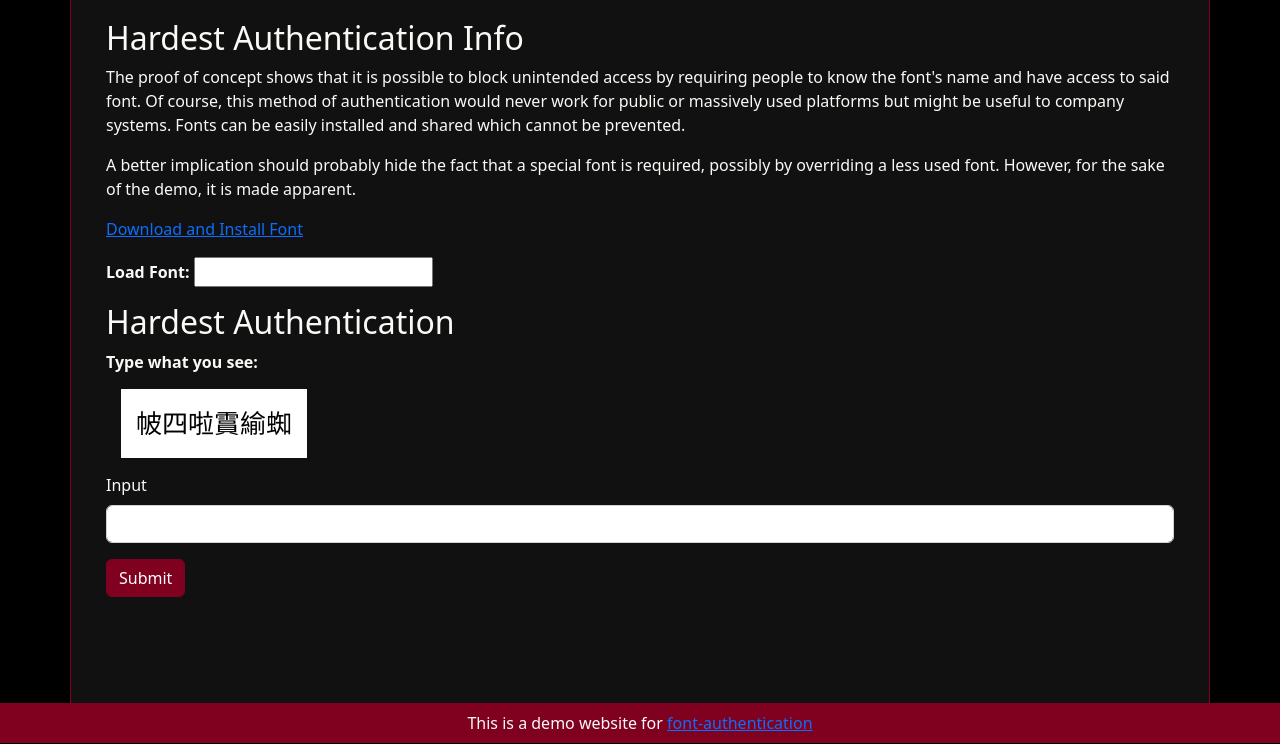
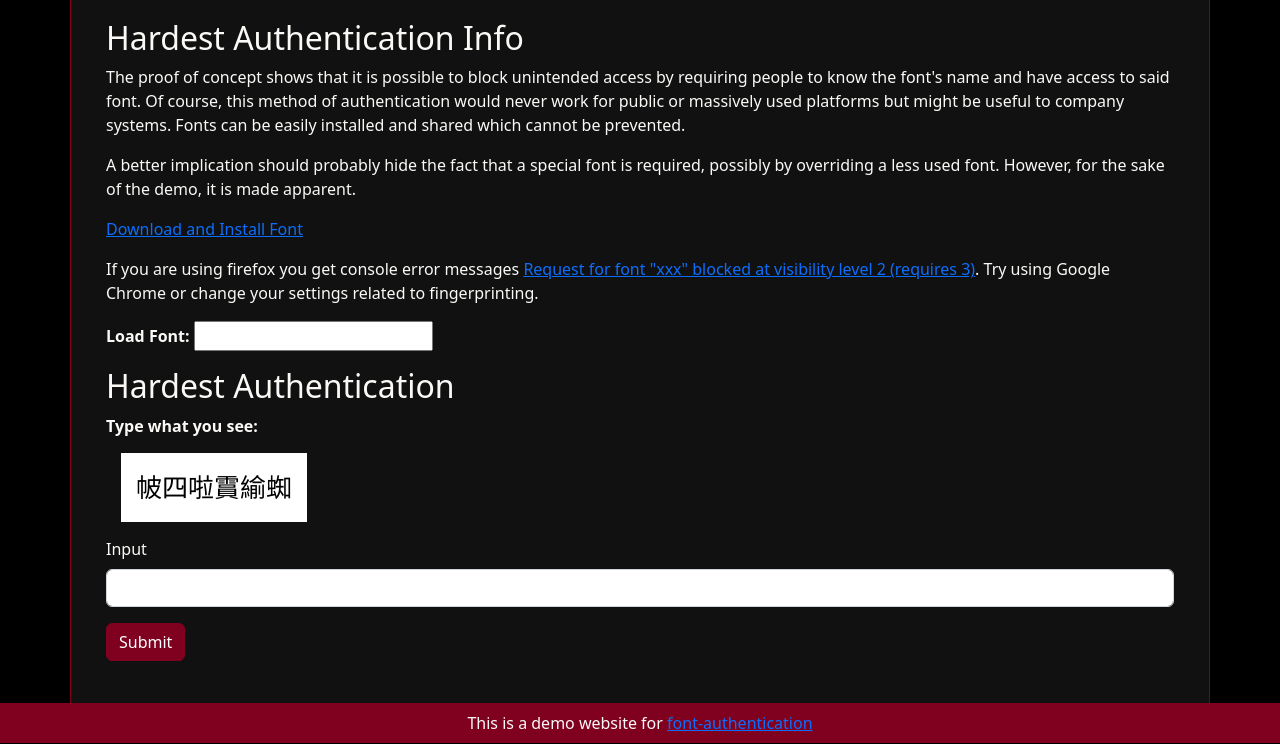
Before and after one commit to Yorzaren/font-authentication, a Flask app: page /hardest in a window 1280 px wide. Shown: the part 56-800 px from the top of the page. Run offline with Flask 3, Linux system fonts and the light colour scheme.

Commit message:
Update hardest.html.jinja
Add notice about fingerprinting and firefox

```diff
--- a/web/templates/authentication/hardest.html.jinja
+++ b/web/templates/authentication/hardest.html.jinja
@@ -8,6 +8,7 @@
 				<p>The proof of concept shows that it is possible to block unintended access by requiring people to know the font's name and have access to said font. Of course, this method of authentication would never work for public or massively used platforms but might be useful to company systems. Fonts can be easily installed and shared which cannot be prevented.</p>
 				<p>A better implication should probably hide the fact that a special font is required, possibly by overriding a less used font. However, for the sake of the demo, it is made apparent.</p>
 				<p><a href="https://github.com/Yorzaren/font-authentication/tree/main/example/Dict.ttf">Download and Install Font</a></p>
+				<p>If you are using firefox you get console error messages <a href="https://support.mozilla.org/zh-CN/questions/1426612"> Request for font "xxx" blocked at visibility level 2 (requires 3)</a>. Try using Google Chrome or change your settings related to fingerprinting.</p>
 				<script>
 				function loadFont() {
 					var authentication_code = $('.authentication-code');
```
